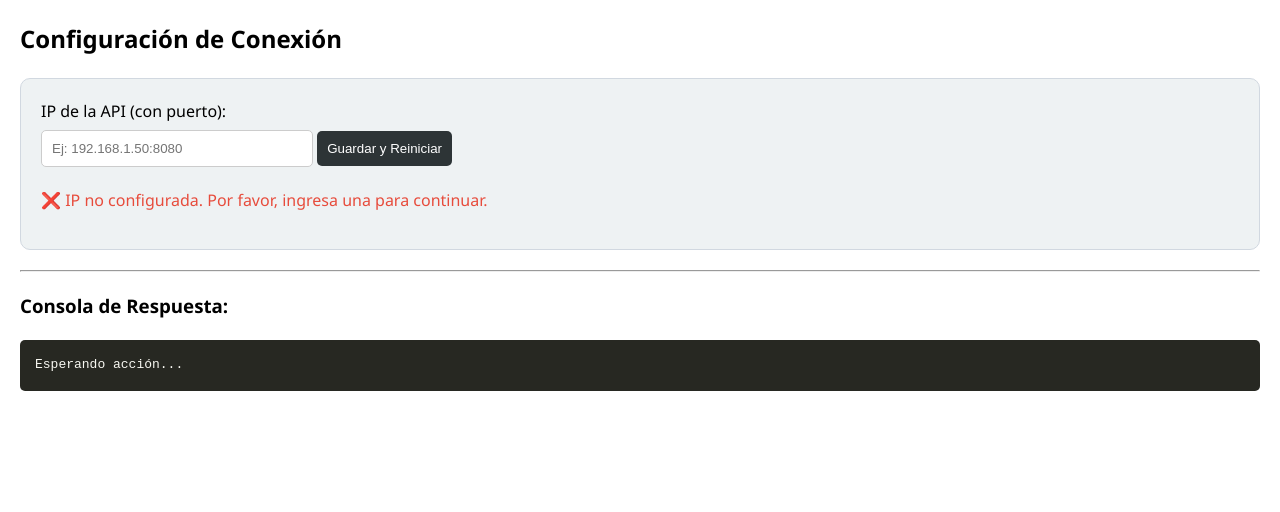
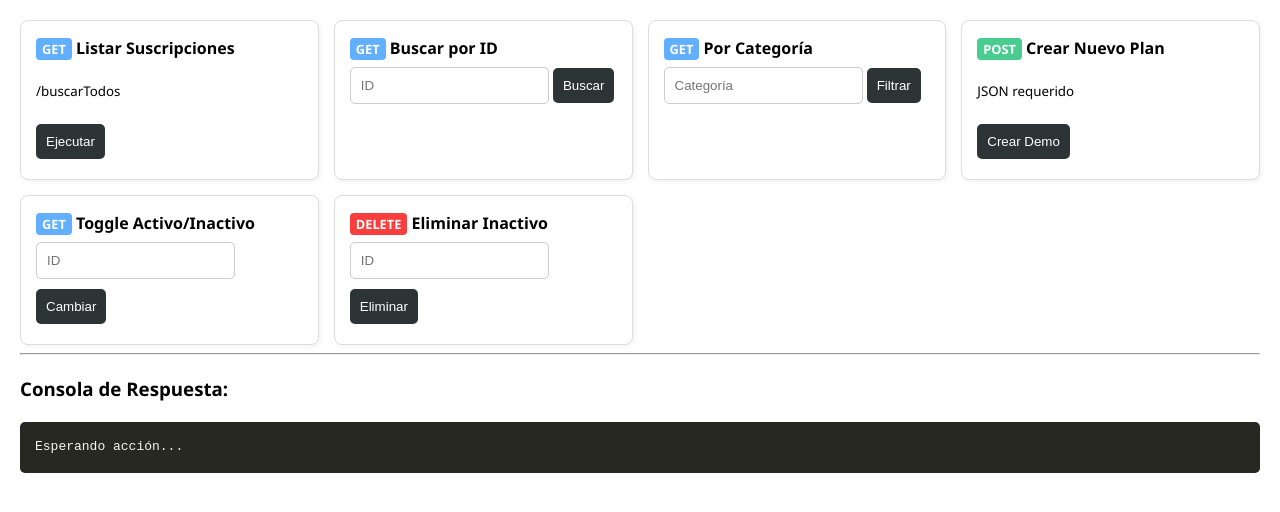
Before and after one commit to j-camposar/intro_devops_3, a plain HTML site: page index.html in a window 1280 px wide. Drawn offline with Linux system fonts and the light colour scheme.

Commit message:
mejoras para conexion

```diff
--- a/index.html
+++ b/index.html
@@ -7,7 +7,7 @@
     <style>
         body { font-family: 'Segoe UI', Tahoma, Geneva, Verdana, sans-serif; margin: 20px; line-height: 1.6; }
         .config-box { background: #eef2f3; padding: 20px; border-radius: 10px; margin-bottom: 20px; border: 1px solid #d1d8e0; }
-        .api-grid { display: grid; grid-template-columns: repeat(auto-fit, minmax(250px, 1fr)); gap: 15px; display: none; }
+        .api-grid { display: grid; grid-template-columns: repeat(auto-fit, minmax(250px, 1fr)); gap: 15px;}
         .card { border: 1px solid #ddd; padding: 15px; border-radius: 8px; background: white; box-shadow: 2px 2px 5px rgba(0,0,0,0.05); }
         .method { font-weight: bold; padding: 2px 6px; border-radius: 4px; font-size: 0.8em; color: white; }
         .get { background: #61affe; } .post { background: #49cc90; } .put { background: #fca130; } .delete { background: #f93e3e; }
@@ -18,14 +18,6 @@
     </style>
 </head>
 <body>
-
-    <h2>Configuración de Conexión</h2>
-    <div class="config-box">
-        <label>IP de la API (con puerto):</label><br>
-        <input type="text" id="ipInput" placeholder="Ej: 192.168.1.50:8080" style="width: 250px;">
-        <button onclick="saveConfig()">Guardar y Reiniciar</button>
-        <p id="statusMsg">Cargando estado...</p>
-    </div>
 
     <div id="dashboard" class="api-grid">
         <div class="card">
--- a/index.js
+++ b/index.js
@@ -1,47 +1,23 @@
 const BASE_PATH = "/api/v1/";
 
-window.onload = function() {
-    const savedIP = localStorage.getItem('server_ip');
-    const statusMsg = document.getElementById('statusMsg');
-    const dashboard = document.getElementById('dashboard');
 
-    if (savedIP) {
-        statusMsg.innerHTML = `✅ Conectado a: <strong>http://${savedIP}${BASE_PATH}</strong>`;
-        statusMsg.style.color = "#27ae60";
-        dashboard.style.display = "grid"; // Mostrar botones
-    } else {
-        statusMsg.innerHTML = "❌ IP no configurada. Por favor, ingresa una para continuar.";
-        statusMsg.style.color = "#e74c3c";
-    }
-};
+async function callApi(endpoint, method = 'GET', body = null) {
+    const consoleBox = document.getElementById('console');
 
-function saveConfig() {
-    const ip = document.getElementById('ipInput').value.trim();
-    if (ip) {
-        localStorage.setItem('server_ip', ip);
-        window.location.reload(); // Reinicia para aplicar cambios
+    // Al no poner IP ni HTTP, el navegador usa la misma IP de donde descargó el HTML
+    const url = `/api/v1/${endpoint}`;
+
+    consoleBox.innerText = `>> Enviando petición interna a: ${url}...`;
+
+    try {
+        const response = await fetch(url, {
+            method: method,
+            headers: { 'Content-Type': 'application/json' },
+            body: body ? JSON.stringify(body) : null
+        });
+        const data = await response.json();
+        consoleBox.innerText = JSON.stringify(data, null, 2);
+    } catch (error) {
+        consoleBox.innerText = `Error: ${error.message}`;
     }
 }
-
-async function callApi(endpoint, method = 'GET', body = null) {
-    const ip = localStorage.getItem('server_ip');
-    const log = document.getElementById('responseLog');
-    const url = `http://${ip}${BASE_PATH}${endpoint}`;
-
-    log.innerText = `Consultando: ${method} ${url}...`;
-
-    const options = {
-        method: method,
-        headers: { 'Content-Type': 'application/json' }
-    };
-
-    if (body) options.body = JSON.stringify(body);
-
-    try {
-        const response = await fetch(url, options);
-        const data = await response.json();
-        log.innerText = JSON.stringify(data, null, 2);
-    } catch (error) {
-        log.innerText = `Error: No se pudo conectar a la API. \nDetalle: ${error.message}`;
-    }
-}
```
Also changed, not shown: 1 other file.
